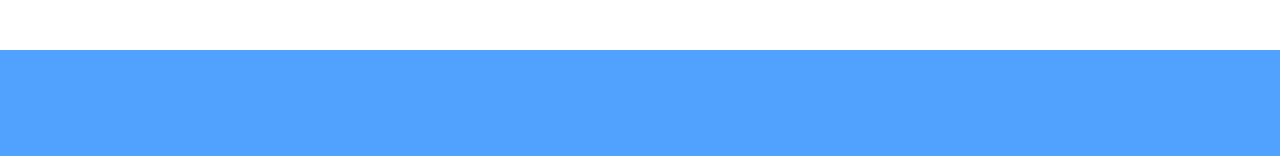
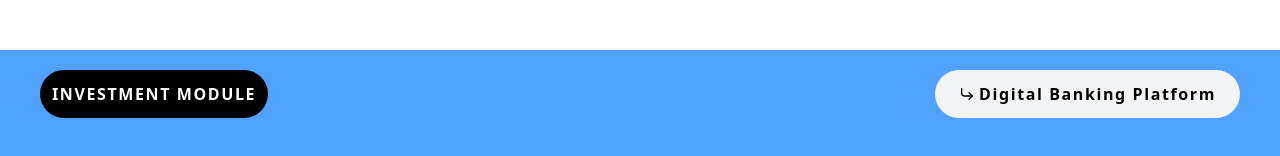
Before and after one commit to ADiTY0102/Learn-ReactJs, a React app in the folder UserCardFrontend/: page / in a window 1280 px wide. Shown: the part 750-906 px from the top of the page. Built offline with nearby package versions, Linux system fonts and the light colour scheme; the HTML template or start-up script is replaced by a standard one.

Commit message:
Add Navbar component to SectionTwo layout

```diff
--- a/UserCardFrontend/src/Pages/SectionTwo.jsx
+++ b/UserCardFrontend/src/Pages/SectionTwo.jsx
@@ -1,8 +1,11 @@
 import React from 'react'
+import Navbar from '../Components/SectionOne/Navbar'
 
 const SectionTwo = () => {
   return (
-    <div className='w-full h-screen bg-blue-400'></div>
+    <div className='w-full h-screen bg-blue-400'>
+      <Navbar/>
+    </div>
   )
 }
 
```
